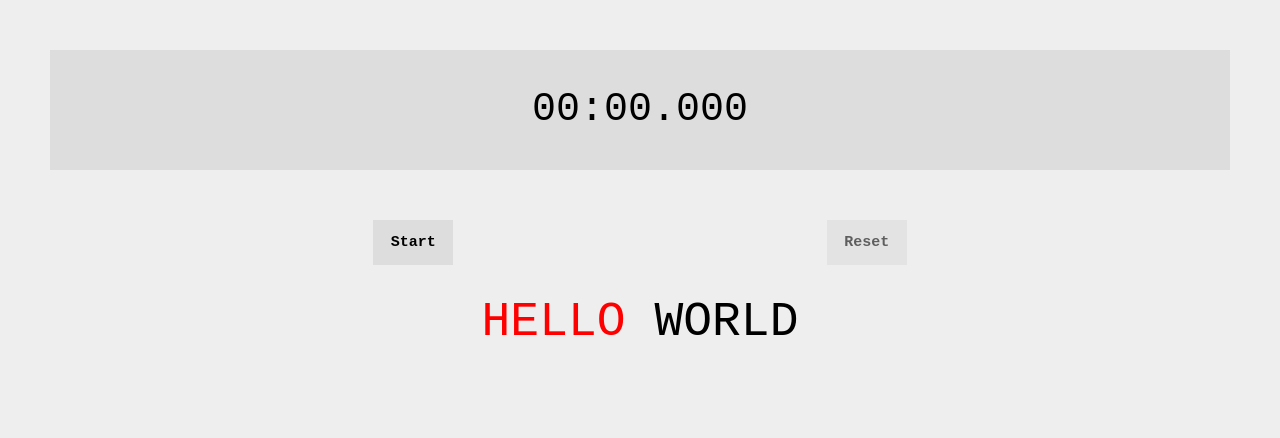
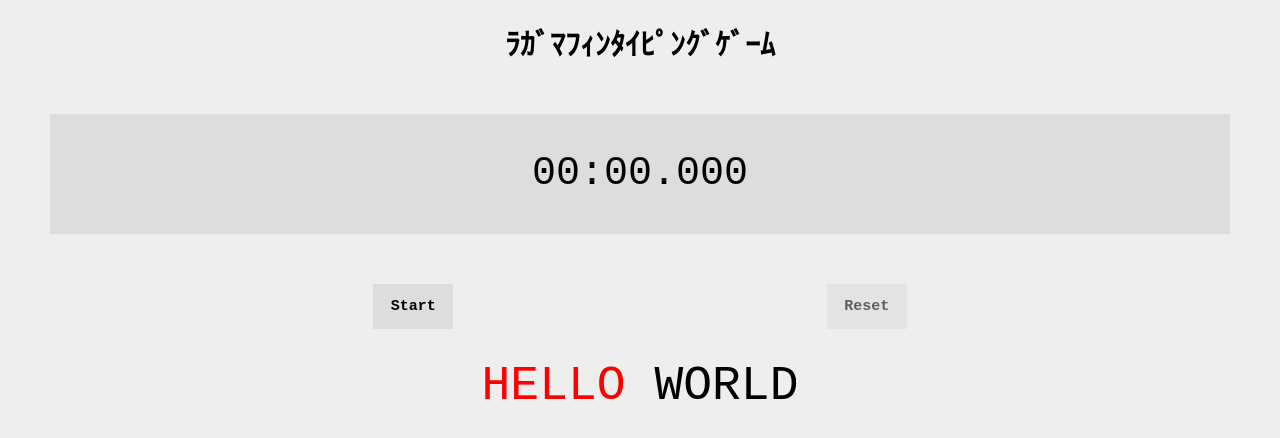
Before and after one commit to qollage/raggatyping, a plain HTML site: page index.html in a window 1280 px wide. Drawn offline with Linux system fonts and the light colour scheme.

Commit message:
Update index.html

```diff
--- a/index.html
+++ b/index.html
@@ -1 +1 @@
-<!DOCTYPE html><html lang="ja"><head><meta charset="UTF-8" /><meta name="viewport" content="width=device-width, initial-scale=1.0" /><title>ラガタイピングゲーム</title><link rel="stylesheet" href="style.css" /></head><body><div id="timer">00:00.000</div><div class="controls"><div class="btn" id="start">Start</div><div class="btn" id="reset">Reset</div></div><div id="character"> <span id="typed">HELLO</span> <span id="untyped">WORLD</span></div><div id="result"></div> <script src="main.js"></script> </body></html>
+<!DOCTYPE html><html lang="ja"><head><meta charset="UTF-8" /><meta name="viewport" content="width=device-width, initial-scale=1.0" /><title>ラガタイピングゲーム</title><link rel="stylesheet" href="style.css" /></head><body><h1>ﾗｶﾞﾏﾌｨﾝﾀｲﾋﾟﾝｸﾞｹﾞｰﾑ</h1><div id="timer">00:00.000</div><div class="controls"><div class="btn" id="start">Start</div><div class="btn" id="reset">Reset</div></div><div id="character"> <span id="typed">HELLO</span> <span id="untyped">WORLD</span></div><div id="result"></div> <script src="main.js"></script> </body></html>
```
